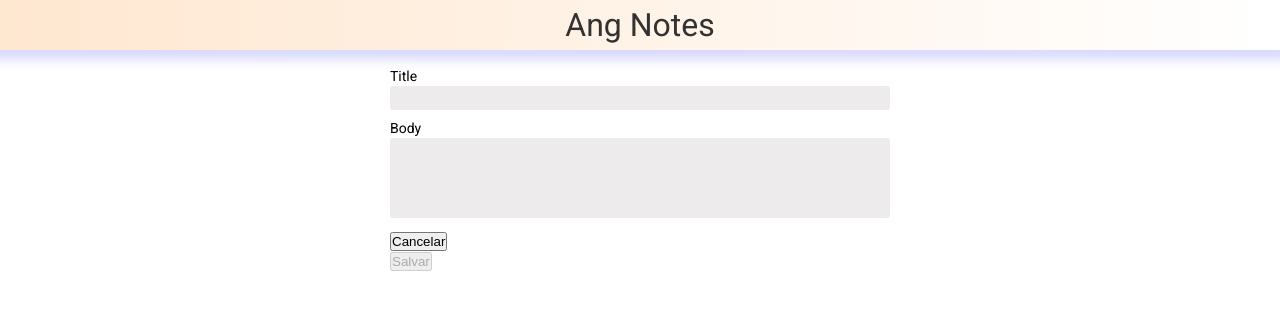
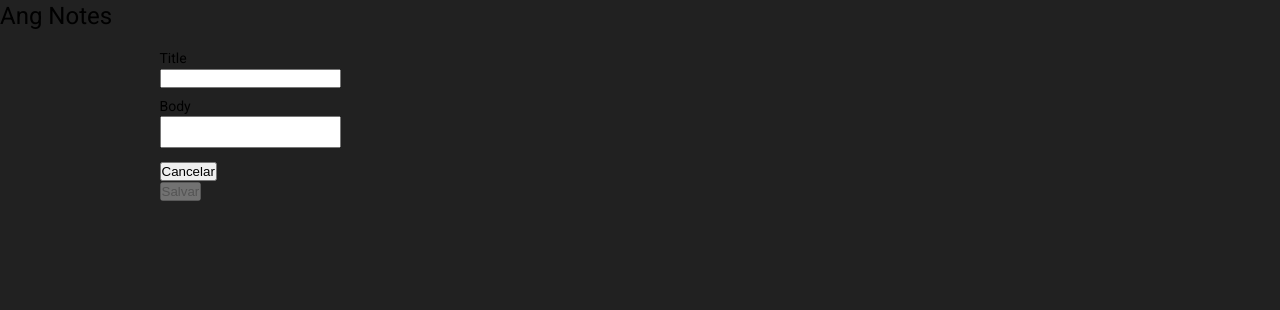
Before and after one commit to ranielsobrinho/AngNotes, an Angular app: page /1 in a window 1280 px wide. Shown: the top 310 px of the page. Built offline with nearby package versions, Linux system fonts and the light colour scheme.

Commit message:
Styling components and main css file

```diff
--- a/src/app/pages/main-layout/main-layout.component.css
+++ b/src/app/pages/main-layout/main-layout.component.css
@@ -1,38 +1,25 @@
-:root{
-    --background: #1b1b1b;
-    --button: #fc6e20;
-    --text: #323232;
-    --noteBackground: #ffe7d0;
+.example-spacer {
+    flex: 1 1 auto;
 }
 .layout-box{
-    display: flex;
-    flex-direction: column;
     height: 100%;
 
     overflow: hidden;
 }
-
-.top-bar{
-    width: 100%;
-    height: 50px;
-    background: linear-gradient(to right, #ffe7d0, #fff);
-
-    box-shadow: 0px 0px 10px 10px rgba(0, 0, 255, 0.15);
-
-    display: flex;
-    flex-shrink: 0;
-    justify-content: center;
-    align-items: center;
+.title{
+    font-size: 1.5rem;
 }
 
-.top-bar > h1{
-    padding: 0;
-    margin: 0;
-    color: #323232;
-    font-size: 2rem;
+.text{
+    font-size: 1rem;
+}
+
+mat-toolbar{
+    box-shadow: 0px 0px 10px 10px rgba(0, 0, 0, 0.15);
 }
 
 .page-content{
-    flex-grow: 1;
+    display: flex;
+    flex-direction: column;
     overflow-y: scroll;
 }
--- a/src/app/pages/note-details/note-details.component.css
+++ b/src/app/pages/note-details/note-details.component.css
@@ -1,24 +1,19 @@
-.form-container{
+:host {
     max-width: 500px;
-    margin: auto;
-    margin-top: 1rem;
+    display: flex;
+    flex-direction: column;
+    align-items: center;
 }
 
+form{
+    display: flex;
+    flex-direction: column;
+    max-width: 500px;
+}
 input, textarea{
     width: 100%;
-    background-color: rgba(219, 215, 215, .5);
-    border: none;
-    border-radius: .2rem;
 }
 
-input{
-    height: 1.5rem;
-    line-height: 1.4rem;
-}
-
-textarea{
-    height: 5rem;
-}
 
 .control{
     margin-bottom: .5rem;
--- a/src/styles.css
+++ b/src/styles.css
@@ -8,7 +8,9 @@ html, body { height: 100%; }
 
 body {
     margin: 0;
-    font-family: Roboto,"Helvetica Neue", sans-serif; }
+    font-family: Roboto,"Helvetica Neue", sans-serif;
+    background: #212121;
+}
 
 textarea{resize:none}
 
```
